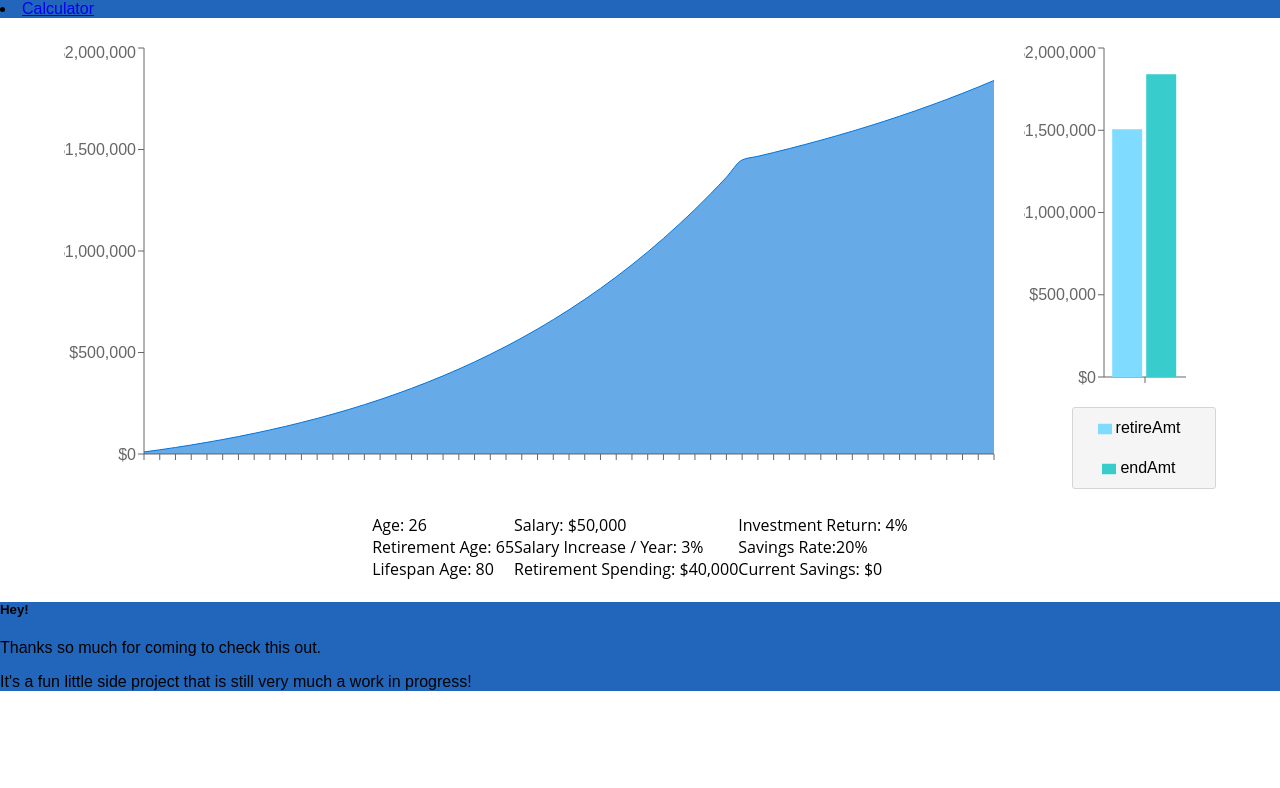
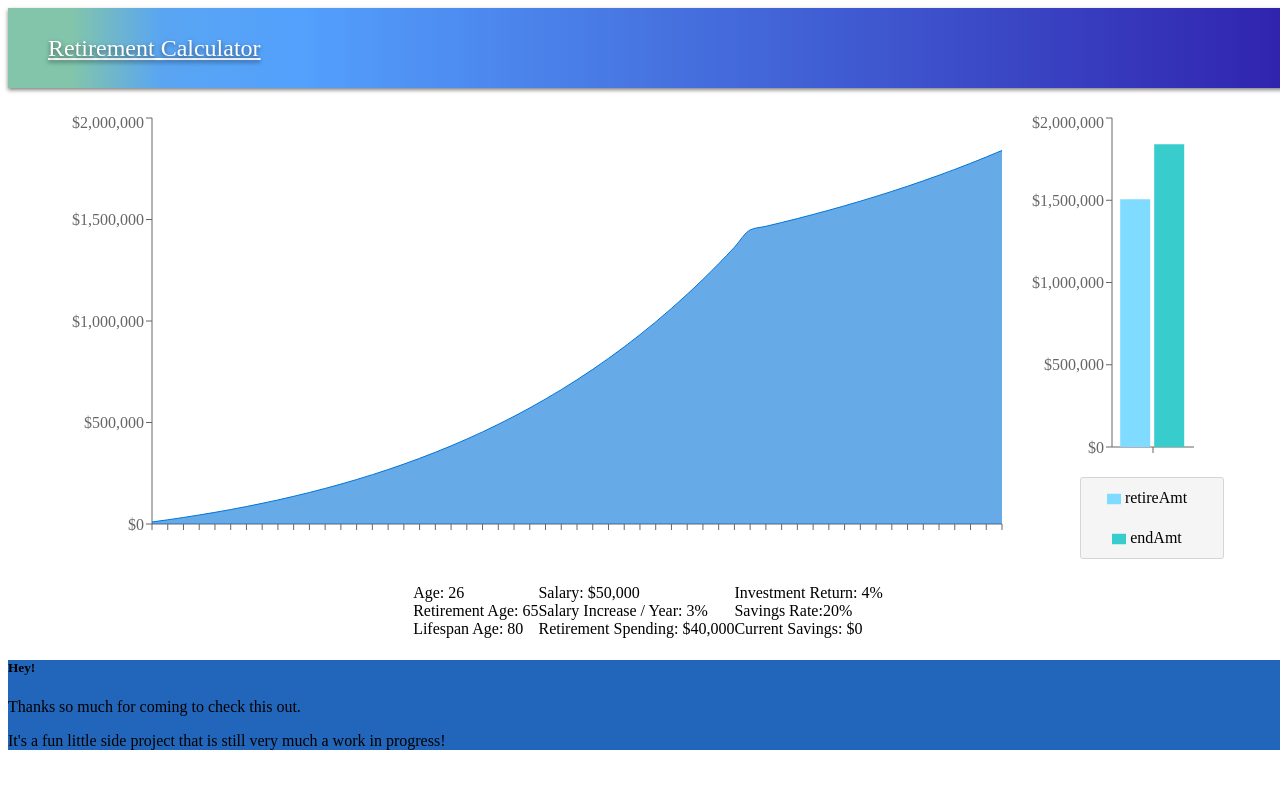
Before and after one commit to gabrielwr/React-Retirement-Calculator, a React (Create React App) app: page / in a window 1280 px wide. Shown: the top 788 px of the page. Built offline with nearby package versions, Linux system fonts and the light colour scheme.

Commit message:
removes extraneous styles; adds roboto as principal font; adds back all necessary styles using styled-components

```diff
--- a/src/components/calculator-form/index.js
+++ b/src/components/calculator-form/index.js
@@ -1,7 +1,8 @@
 import React, { Component } from 'react';
 
 import { formatMoney } from '../../utils/formatMoney';
-import '../../index.css';
+
+import { FormWrapper } from './styled';
 
 class CalculatorForm extends Component {
   render() {
@@ -19,7 +20,7 @@ class CalculatorForm extends Component {
     } = state;
 
     return (
-      <div className="formContainer">
+      <FormWrapper>
         <div>
           <span>Age: </span>
           <span>{ +currentAge }</span>
@@ -116,7 +117,7 @@ class CalculatorForm extends Component {
             onChange={ handle.changeHandler('CurrentSavings') }
           />
         </div>
-      </div>
+      </FormWrapper>
     );
   }
 }
--- /dev/null
+++ b/src/components/calculator-form/styled.js
@@ -0,0 +1,8 @@
+import styled from 'styled-components';
+
+export const FormWrapper = styled.div`
+  display: flex;
+  justify-content: center;
+  flex-direction: row;
+  align-items: center;
+`;
--- a/src/components/chart/index.js
+++ b/src/components/chart/index.js
@@ -1,19 +1,19 @@
 import React, { Component } from 'react';
 import { connect } from 'react-redux';
 
-import '../../index.css';
-
 import LineChart from '../../elements/line-chart/index';
 import BarChart from '../../elements/bar-chart/index';
+
+import { ChartWrapper } from './styled';
 
 class Chart extends Component {
   render() {
     const { finalAmount, graphData, retireAmt } = this.props;
     return (
-      <div className="chartContainer">
+      <ChartWrapper>
         <LineChart graphData={graphData}/>
         <BarChart finalAmount={finalAmount} retireAmt={retireAmt}/>
-      </div>
+      </ChartWrapper>
     );
   }
 }
--- /dev/null
+++ b/src/components/chart/styled.js
@@ -0,0 +1,8 @@
+import styled from 'styled-components';
+
+export const ChartWrapper= styled.div`
+  display: flex;
+  justify-content: center;
+  align-items: center;
+  height: 496px;
+`;
--- a/src/elements/App.js
+++ b/src/elements/App.js
@@ -2,13 +2,20 @@ import React from 'react';
 import Navbar from './navbar';
 import Footer from './footer';
 
+import styled from 'styled-components';
+
+const AppWrapper = styled.div`
+  height: 100vh;
+  width: 100vw;
+`;
+
 const App = ({ children }) => {
   return (
-    <div id="main">
+    <AppWrapper>
       <Navbar />
         { children }
       <Footer />
-    </div>
+    </AppWrapper>
   );
 }
 
--- /dev/null
+++ b/src/elements/footer/styled.js
@@ -0,0 +1,5 @@
+import styled from 'styled-components';
+
+export const Footer = styled.div`
+  box-shadow: 0 2px 4px 0 rgba(0,0,0,0.50);
+`;
--- a/src/elements/navbar/index.js
+++ b/src/elements/navbar/index.js
@@ -1,10 +1,18 @@
 import React from 'react';
-import { Link } from 'react-router';
+
+import {
+  Navbar,
+  NavbarList,
+  NavbarLink,
+  StyledLink,
+} from './styled';
 
 const Nav = () => (
-  <div style={{ backgroundColor: "#2266bb" }} brand='Figure out what you need' left>
-    <li><Link to='/'>Calculator</Link></li>
-  </div>
+  <Navbar>
+    <NavbarList>
+      <NavbarLink><StyledLink to='/'>Retirement Calculator</StyledLink></NavbarLink>
+    </NavbarList>
+  </Navbar>
 )
 
 export default Nav;
--- /dev/null
+++ b/src/elements/navbar/styled.js
@@ -0,0 +1,33 @@
+import styled from 'styled-components';
+
+import { Link } from 'react-router';
+
+export const Navbar = styled.nav`
+  background-image: linear-gradient(-90deg, #3023AE 0%, #53A0FD 77%, #59A5F2 88%, #82C5AB 95%);
+  box-shadow: 0 2px 4px 0 rgba(0,0,0,0.50);
+  height: 10%;
+`;
+
+export const NavbarList = styled.ul`
+  height: 100%;
+  width: 20%;
+  margin: 0;
+  display: flex;
+  align-items: center;
+`;
+
+export const NavbarLink = styled.li`
+  list-style-type: none;
+  display: block;
+
+`;
+
+export const StyledLink = styled(Link)`
+  color: white;
+  font-size: 24px;
+  text-shadow: 0 2px 4px rgba(0,0,0,0.50);
+`;
+
+// /* Rectangle: */
+// background-image: linear-gradient(-90deg, #3023AE 0%, #53A0FD 77%, #59A5F2 88%, #82C5AB 95%);
+// box-shadow: 0 2px 4px 0 rgba(0,0,0,0.50);
--- a/src/index.css
+++ b/src/index.css
@@ -1,48 +1,5 @@
 body {
   margin: 0;
   padding: 0;
-  font-family: sans-serif;
+  font-family: Roboto;
 }
-
-.chartContainer {
-  display: flex;
-  justify-content: center;
-  align-items: center;
-  height: 496px;
-}
-
-#form {
-  display: flex;
-  flex-direction: column;
-  justify-content: center;
-  font-family: 'Open Sans', sans-serif;
-}
-
-footer {
-  background-color: "#2266bb";
-  font-family: 'Open Sans', sans-serif;
-  position: absolute;
-  right: 0;
-  left: 0;
-  width: 100%;
-  padding: 1rem;
-}
-
-.formContainer {
-  display: flex;
-  justify-content: center;
-  flex-direction: row;
-  align-items: center;
-}
-
-.icon {
-  background-color: #2266bb;
-}
-
-.space-button {
-  margin-left: 6%;
-}
-
-.formContainer .col {
-  padding: 1em;
-}
```
